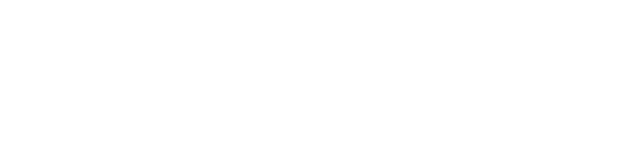
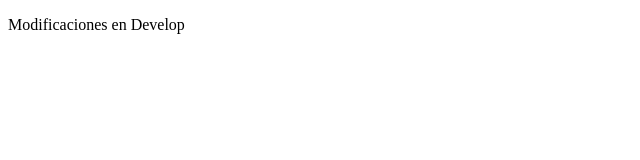
Before and after one commit to Luis85droid/clase-15-coder, a plain HTML site: page index.html in a window 1280 px wide. Shown: the whole page, without its empty margins (0-640 px from the left). Drawn offline with Linux system fonts and the light colour scheme.

Commit message:
Texto para mostrar listado de commits

```diff
--- a/index.html
+++ b/index.html
@@ -8,5 +8,7 @@
 </head>
 <body>
 
+    <p>Modificaciones en Develop</p>
+
 </body>
 </html>
```
